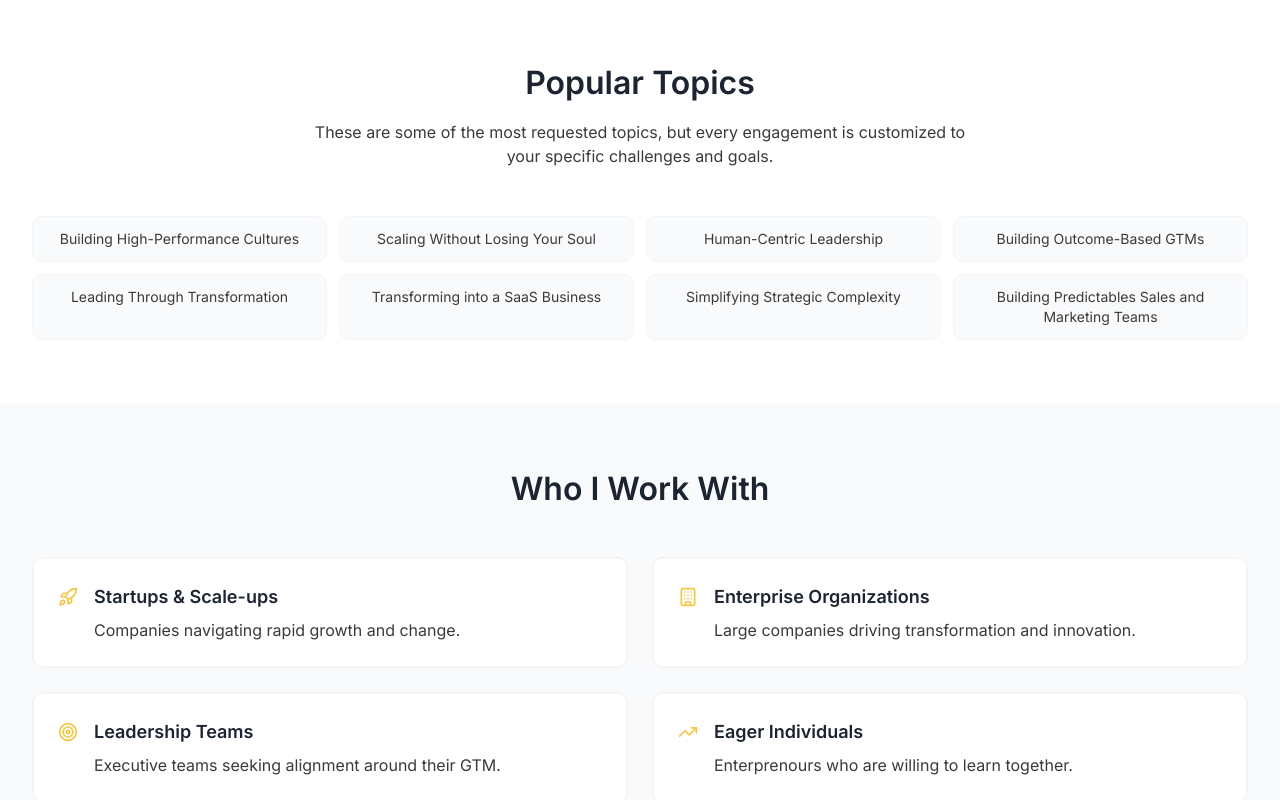
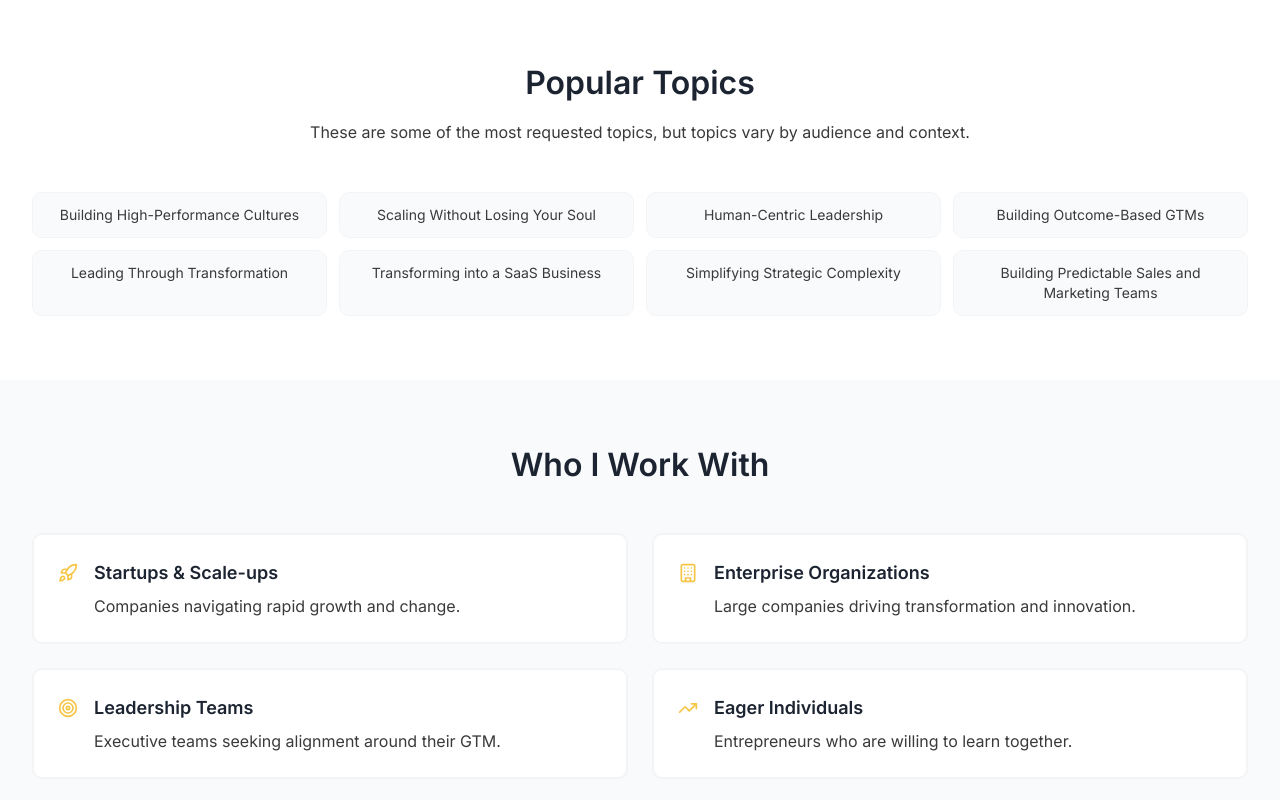
Before and after one commit to arashhappyteams/arashnejad-website, a React (Vite) app: page /speaking-coaching in a window 1280 px wide. Shown: the part 780-1580 px from the top of the page. Built offline with nearby package versions, Linux system fonts and the light colour scheme.

Commit message:
Update SpeakingCoaching.tsx

```diff
--- a/src/pages/SpeakingCoaching.tsx
+++ b/src/pages/SpeakingCoaching.tsx
@@ -30,7 +30,7 @@ export function SpeakingCoaching() {
     'Leading Through Transformation',
     'Transforming into a SaaS Business',
     'Simplifying Strategic Complexity',
-    'Building Predictables Sales and Marketing Teams',
+    'Building Predictable Sales and Marketing Teams',
   ];
 
   const audiences = [
@@ -52,14 +52,14 @@ export function SpeakingCoaching() {
     {
       icon: <TrendingUp size={20} />,
       title: 'Eager Individuals',
-      description: 'Enterprenours who are willing to learn together.',
+      description: 'Entrepreneurs who are willing to learn together.',
     },
   ];
 
   return (
     <>
       <SEOHead
-        title="Executive Dialogue | Arash Nejad | Executive Leadership"
+        title="Executive Dialogue"
         description="Peer dialogue with executives and operators, occasional talks and panels, and structured leadership forums with teams and boards."
         canonical="https://www.arashnejad.com/speaking-coaching"
       />
@@ -126,7 +126,7 @@ export function SpeakingCoaching() {
           >
             <h2 className="text-center mb-4">Popular Topics</h2>
             <p className="text-center text-base text-[var(--color-body-text)] mb-12 max-w-2xl mx-auto">
-              These are some of the most requested topics, but every engagement is customized to your specific challenges and goals.
+              These are some of the most requested topics, but topics vary by audience and context.
             </p>
           </motion.div>
 
```
